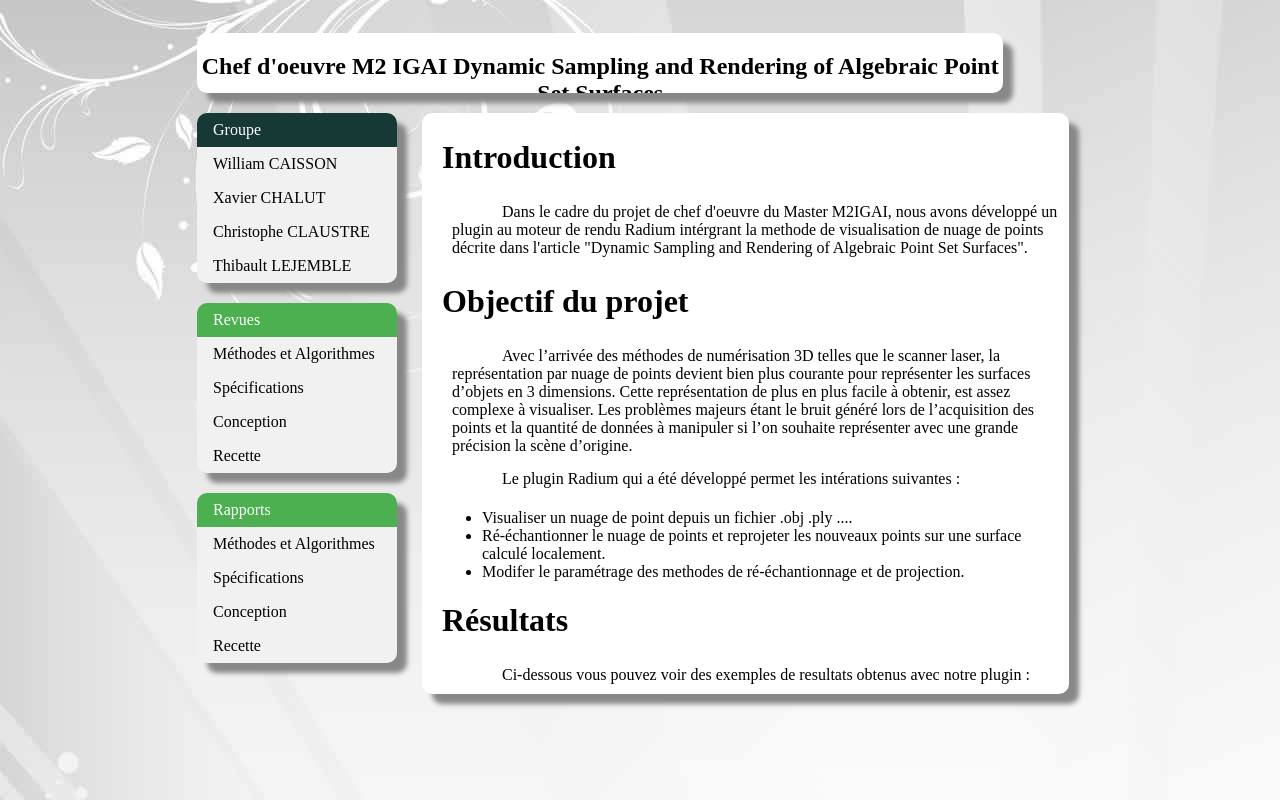
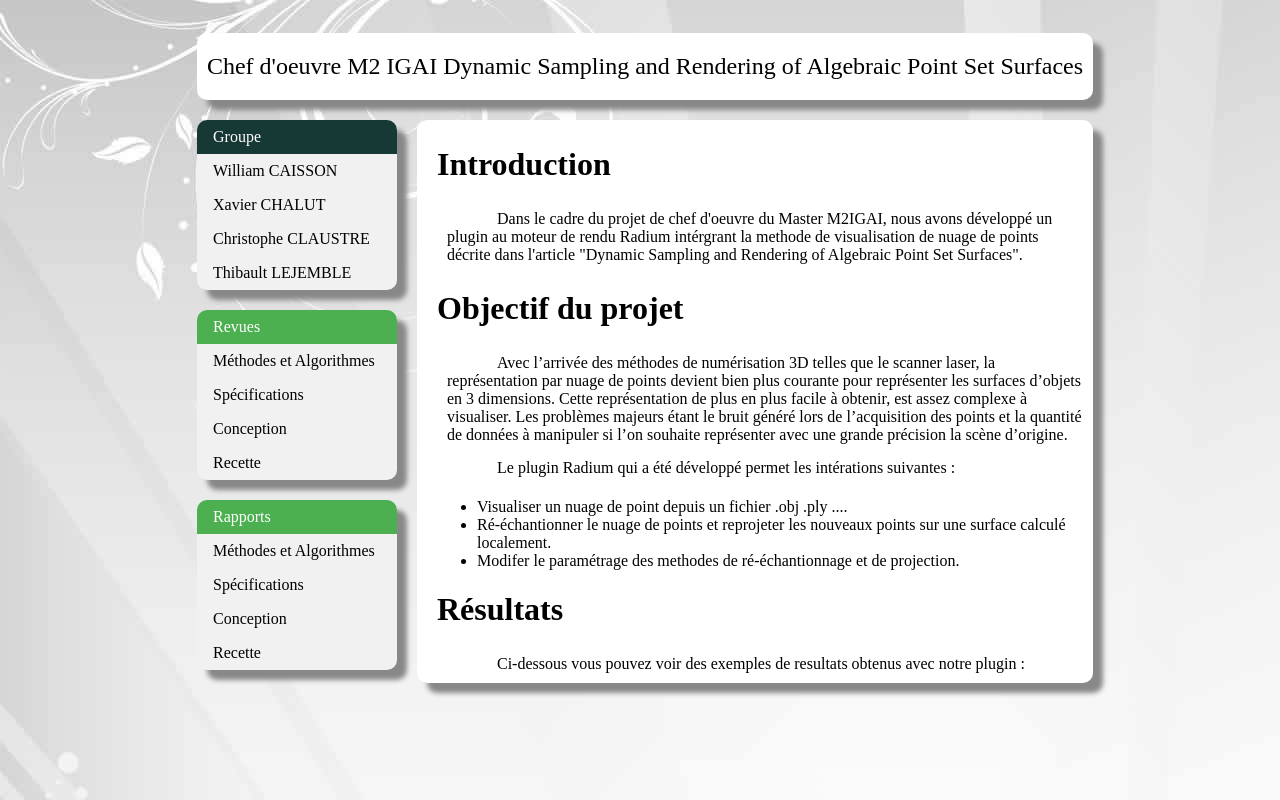
Before and after one commit to william00007/SiteWebCO, a plain HTML site: page index.html in a window 1280 px wide. Shown: the top 800 px of the page. Drawn offline with Linux system fonts and the light colour scheme.

Commit message:
Rectification de la feuille de style pour mieux gerer le header quand la fenetre est redimentionné

```diff
--- a/index.html
+++ b/index.html
@@ -7,7 +7,7 @@
 </head>
 <body>
 	<div class="container">
-		<header><h2>  Chef d'oeuvre M2 IGAI Dynamic Sampling and Rendering of Algebraic Point Set Surfaces</h2></header>
+		<header>Chef d'oeuvre M2 IGAI Dynamic Sampling and Rendering of Algebraic Point Set Surfaces</header>
 		<nav class="nav">
 			<div class = "collaborateurs">
 				<ul class = "contact">
--- a/style.css
+++ b/style.css
@@ -27,16 +27,20 @@ body{
 header{
 	background-color : white;
 	color : #000;
-	margin: 20px 0 20px 0;
-    padding: 0px 0px 40px 0px;
+	margin:auto;
+	margin-top : 20px;
+	margin-bottom : 20px;
+    padding: 20px 0px 20px 0px;
 	position:relative;/*relative*/
 	top: 0px;
 	left:0px ;
 	text-align: center;
-	width:90%;
-	height:20px;
+	font-size: 24px;
+	width:100%;
+	height:auto;
 	z-index:0;
 	overflow:hidden;
+	word-wrap: break-word;
 	border:1 px solid;
 	background-color : white;
 	-webkit-border-radius: 	10px;
@@ -129,11 +133,11 @@ li.menuBar a:hover:not(.active) {
 #scene{
 	position:relative;
 	top: 0px;
-	left: 25px ;
-	right : 10%;
-	width: 70%;
-	height:auto;
-	margin : 5px;
+	left: 20px ;
+	right : 20px;
+	width: auto;
+	height: auto;
+	margin : 20px;
 	padding-top : 5px;
 	padding-left : 20px;
 	overflow:hidden;
```
